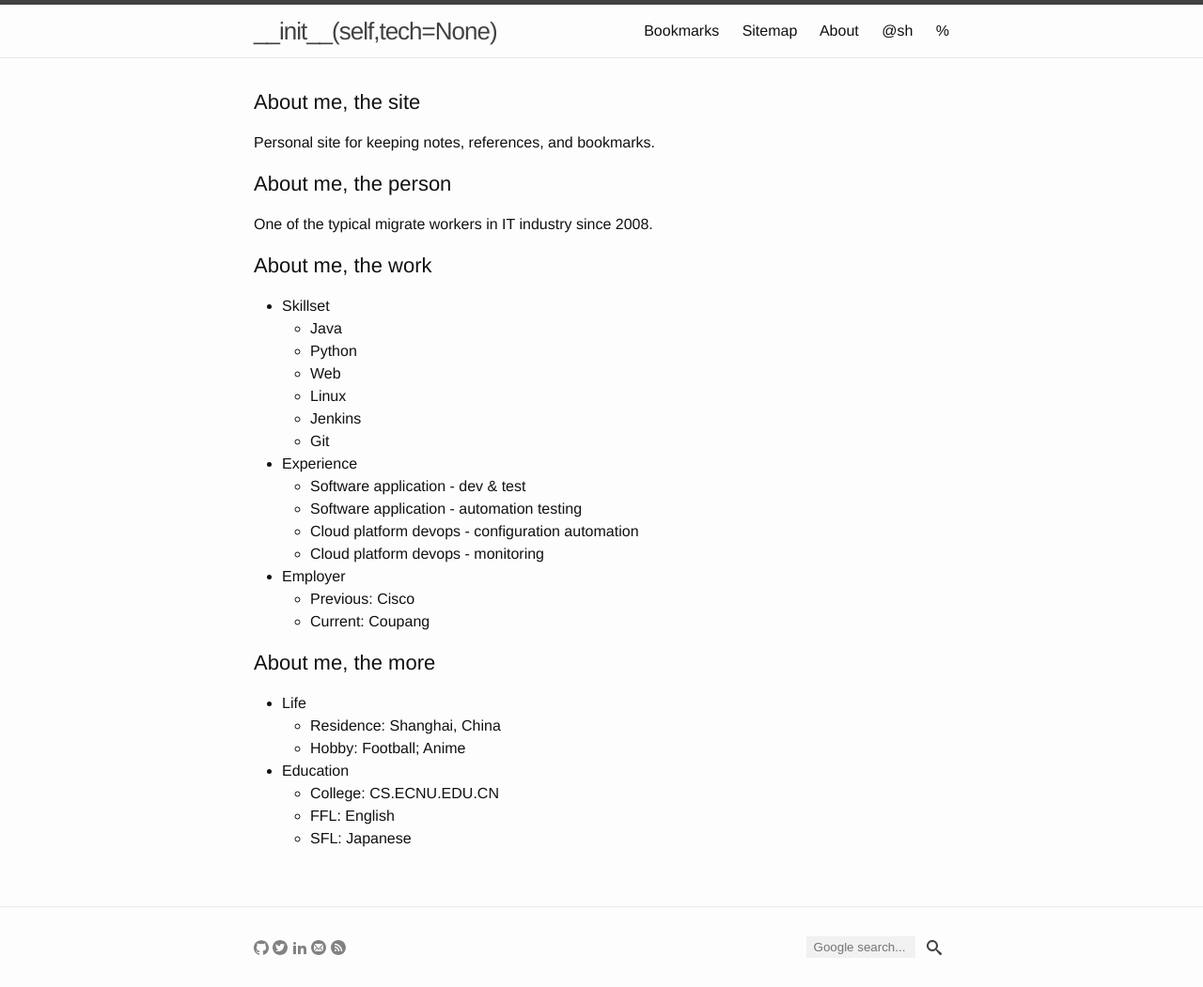
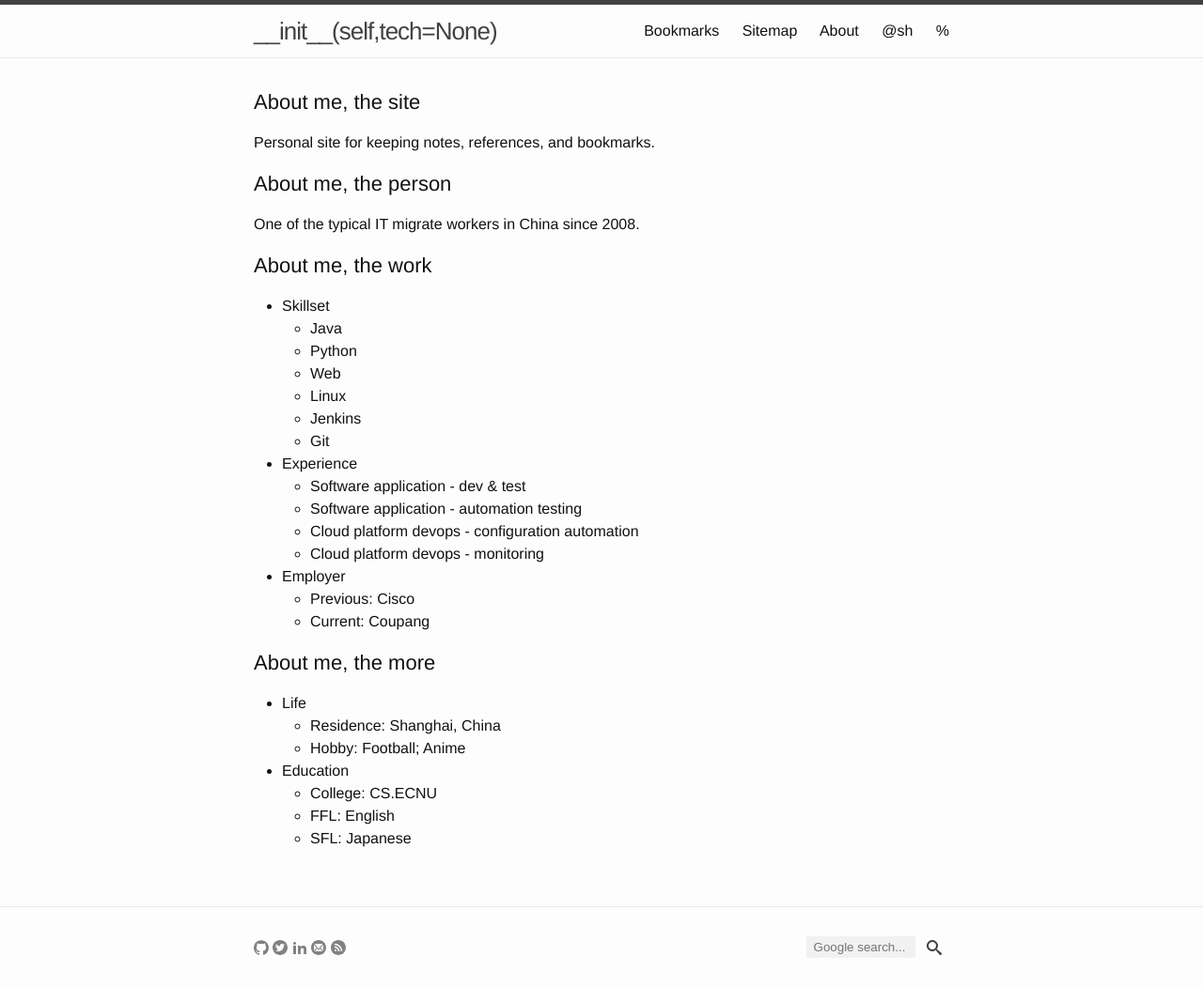
Before and after one commit to yuan-jiang/yuan-jiang.github.io, a Jekyll site: the page built from about.md, in a window 1280 px wide. Shown: the whole page at 94% size. Built offline with Jekyll 4.4.1, drawn with Linux system fonts in a browser that asks for light colours.

Commit message:
Update about me

```diff
--- a/about.md
+++ b/about.md
@@ -8,7 +8,7 @@ permalink: /about/
 Personal site for keeping notes, references, and bookmarks.
 
 ## About me, the person
-One of the typical migrate workers in IT industry since 2008.
+One of the typical IT migrate workers in China since 2008.
 
 ## About me, the work
 - Skillset
@@ -32,6 +32,6 @@ One of the typical migrate workers in IT industry since 2008.
     + Residence: Shanghai, China
     + Hobby: Football; Anime
 - Education
-    + College: CS.ECNU.EDU.CN
+    + College: CS.ECNU
     + FFL: English
     + SFL: Japanese
```
